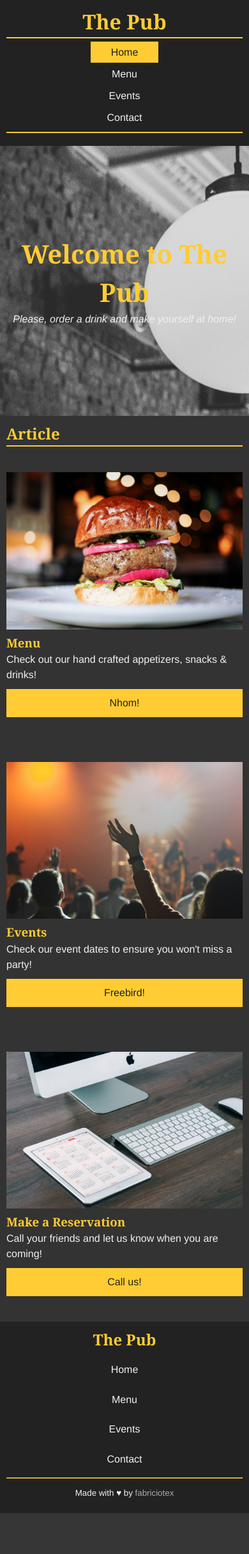
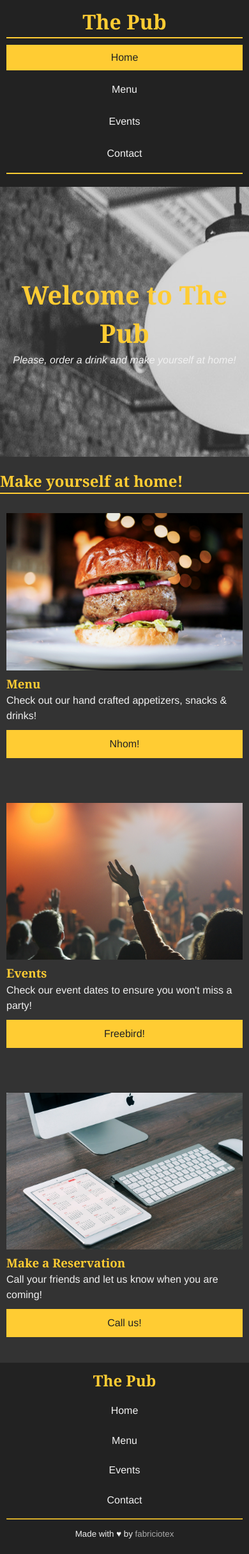
Before and after one commit to fabriciotex/fabriciotex.github.io, a PHP site: page / in a window 390 px wide. Shown: the whole page at 64% size. Before the commit the page ends 2365 px from the top, so only its background shows below. Run offline with PHP 8.4, Linux system fonts and the light colour scheme.

Commit message:
CSS Update

```diff
--- a/app.css
+++ b/app.css
@@ -16,7 +16,7 @@ Filename: app.css
 }
 
 
-/* Structure elements */
+/* Structure */
 
 html,
 body {
@@ -111,17 +111,17 @@ header nav a.active {
 
 /* Article */
 
+article {
+	clear: both;
+	padding-top: 20px;
+}
+
 article h2 {
-	margin: 10px;
 	border-bottom: 2px solid #fc3;
 }
 
 
-/* Section */
-
-section {
-	clear: both;
-}
+/* Cover */
 
 .cover {
 	background-size: cover;
@@ -160,6 +160,9 @@ section {
 #contact {
 	background: url('img/contact.jpg') center center no-repeat;
 }
+
+
+/* Buttons */
 
 .btn {
 	text-align: center;
@@ -221,6 +224,9 @@ form p {
 	cursor: pointer;
 }
 
+
+/* Clearfix */
+
 .clearfix {
 	clear: both;
 }
@@ -266,23 +272,26 @@ footer p a {
 	color: #aaa;
 }
 
+
+/* Responsive to under 768px width devices */
+
 @media only screen and ( max-width: 768px) {
-	/* Change the nav height and alignment */
+	/* Navs */
 	nav {
 		text-align: center;
 	}
-	/* Remove float from the nav h1 and ul */
 	nav ul,
 	footer h2 a,
 	footer nav {
 		float: none;
 	}
-	/* Display the nav list items as a block with a little distance between them */
 	nav li {
 		display: block;
-		margin: 10px;
+		margin: 10px 0;
 	}
-	/* Change the font size for the cover heading */
+	nav a {
+		display: block;
+	}
 	.cover h1 {
 		font-size: 40px;
 	}
@@ -297,24 +306,9 @@ footer p a {
 		background: #fc3;
 		color: #222;
 	}
-	/* Change the img class margin and to display in the center of the page */
-	.img {
-		margin: -30px auto;
-		display: table-cell;
-	}
-	/* Change the about img size */
-	#aboutImg {
-		width: 50%;
-	}
-	/* Change the anchor point to fill the whole width of the page and grow in height */
-	.more {
+	#submit {
+		background: #fc3;
 		width: 100%;
-		height: 50px;
-		line-height: 50px;
-		margin-top: 5px;
-	}
-	/* Approximate the form to the table */
-	form {
-		margin-top: -50px;
+		color: #222;
 	}
 }
--- a/contact.html
+++ b/contact.html
@@ -46,7 +46,7 @@
 			</div>
 		</section>
 
-		<!-- Links to other pages -->
+		<!-- Contact info and form -->
 
 		<article>
 			<h2>Talk to us!</h2>
--- a/events.html
+++ b/events.html
@@ -46,7 +46,7 @@
 			</div>
 		</section>
 
-		<!-- Drinks -->
+		<!-- Events Calendar -->
 		<article>
 			<h2>February</h2>
 			<div class="row">
--- a/index.html
+++ b/index.html
@@ -45,9 +45,9 @@
 			</div>
 		</section>
 
+		<!-- Links to other pages -->
 		<article>
-			<!-- Links to other pages -->
-			<h2>Article</h2>
+			<h2>Make yourself at home!</h2>
 			<div class="row">
 				<div class="col3">
 					<a href="menu.html"><img src="img/menu.jpg" alt=""></a>
--- a/menu.html
+++ b/menu.html
@@ -46,8 +46,9 @@
 			</div>
 		</section>
 
+		<!-- Menu -->
+
 		<!-- Drinks -->
-
 		<article>
 			<h2>Drinks</h2>
 			<div class="row">
```
